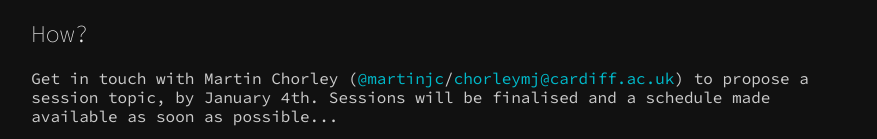
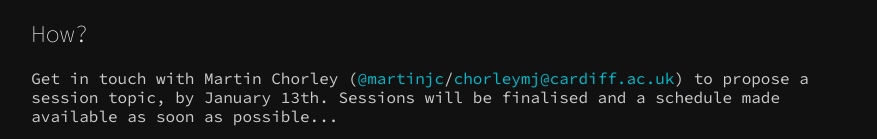
Before and after one commit to martinjc/cymru-cs-lt-2021, a plain HTML site: page index.html in a window 1280 px wide. Shown: the part 787-926 px from the top of the page, without its empty margins (198-1075 px from the left). Drawn offline with Linux system fonts and the light colour scheme.

Commit message:
update deadline

```diff
--- a/index.html
+++ b/index.html
@@ -44,7 +44,7 @@
                 Get in touch with Martin Chorley (<a href="https://twitter.com/martinjc">@martinjc</a>/<a
                     href="mailto:chorleymj@cardiff.ac.uk"
                     >chorleymj@cardiff.ac.uk</a
-                >) to propose a session topic, by January 4th. Sessions will be finalised and a schedule made available as soon as possible...
+                >) to propose a session topic, by January 13th. Sessions will be finalised and a schedule made available as soon as possible...
             </p>
         </main>
     </body>
```
